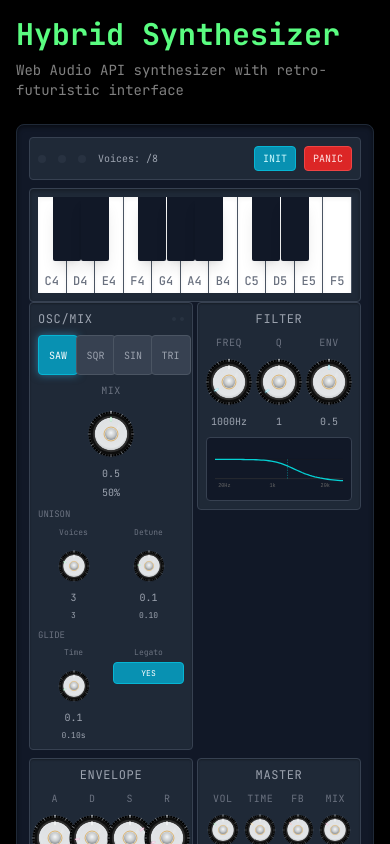
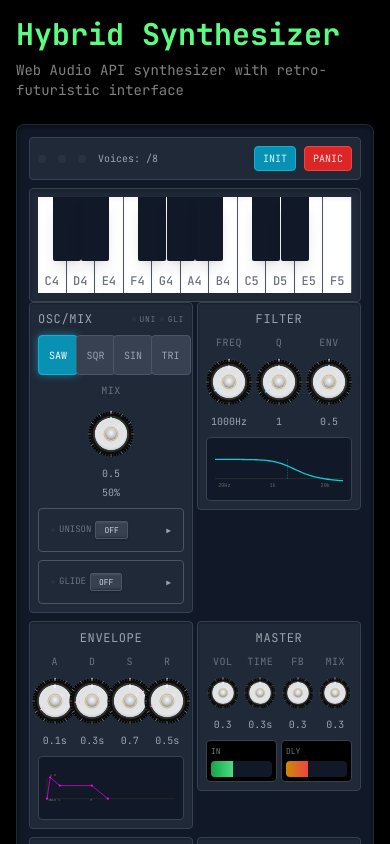
Before and after one commit to james-ralph8555/nextjs-portfoliosite, a Next.js app: page /synth in a window 390 px wide. Shown: the top 844 px of the page. Built offline with nearby package versions, Linux system fonts and the light colour scheme; a web font is replaced by a local one.

Commit message:
added synth knobs

```diff
--- a/src/components/synth/components/OscillatorSection.tsx
+++ b/src/components/synth/components/OscillatorSection.tsx
@@ -1,6 +1,6 @@
 'use client'
 
-import React from 'react'
+import React, { useState, useEffect } from 'react'
 import { Knob } from './Knob'
 import { LED } from './LED'
 
@@ -40,18 +40,56 @@ export function OscillatorSection({
   onUnisonChange,
   onGlideChange
 }: OscillatorSectionProps) {
+  const [isMobile, setIsMobile] = useState(false)
+  const [mobileUnisonExpanded, setMobileUnisonExpanded] = useState(false)
+  const [mobileGlideExpanded, setMobileGlideExpanded] = useState(false)
+
+  useEffect(() => {
+    const checkMobile = () => {
+      setIsMobile(window.innerWidth < 768)
+    }
+
+    checkMobile()
+    window.addEventListener('resize', checkMobile)
+    return () => window.removeEventListener('resize', checkMobile)
+  }, [])
+
+  const toggleUnison = () => {
+    onUnisonChange({ enabled: !unison.enabled })
+  }
+
+  const toggleGlide = () => {
+    onGlideChange({ enabled: !glide.enabled })
+  }
+
+  const toggleMobileUnison = () => {
+    setMobileUnisonExpanded(!mobileUnisonExpanded)
+  }
+
+  const toggleMobileGlide = () => {
+    setMobileGlideExpanded(!mobileGlideExpanded)
+  }
+
   return (
     <div className="synth-section">
       <div className="synth-section-title flex items-center justify-between">
         <span>OSC/MIX</span>
         <div className="flex gap-1">
+          <div className="flex items-center gap-1">
             <LED active={unison.enabled} color="amber" size="xxs" />
+            <span className="text-[8px] font-mono text-gray-500">UNI</span>
+          </div>
+          <div className="flex items-center gap-1">
             <LED active={glide.enabled} color="green" size="xxs" />
+            <span className="text-[8px] font-mono text-gray-500">GLI</span>
+          </div>
         </div>
       </div>
 
+      {/* Base Controls (Always Visible) */}
+      <div className="space-y-2">
         {/* Waveform Selection */}
-      <div className="grid grid-cols-4 gap-1 mb-2">
+        <div className="grid grid-cols-4 gap-1">
           {WAVEFORMS.map(({ value, label }) => (
             <button
               key={value}
@@ -67,7 +105,7 @@ export function OscillatorSection({
         </div>
 
         {/* Mix Knob */}
-      <div className="synth-knob-compact mb-2">
+        <div className="synth-knob-compact">
           <div className="synth-knob-label">Mix</div>
           <Knob
             value={mix}
@@ -79,11 +117,26 @@ export function OscillatorSection({
           />
           <div className="synth-knob-value">{(mix * 100).toFixed(0)}%</div>
         </div>
+      </div>
 
+      {/* Desktop Layout - Integrated Controls (Always Visible) */}
+      {!isMobile && (
+        <div className="mt-3 space-y-2">
           {/* Unison Section */}
-      <div className="space-y-1 mb-2">
-        <div className="flex items-center justify-between">
+          <div className="synth-subsection-desktop">
+            <div className="flex items-center justify-between mb-1">
+              <div className="flex items-center gap-1">
+                <LED active={unison.enabled} color="amber" size="xxs" />
                 <span className="text-[9px] font-mono text-gray-500">UNISON</span>
+                <button
+                  onClick={toggleUnison}
+                  className={`synth-skeu-button text-[8px] ml-1 ${
+                    unison.enabled ? 'bg-amber-600 text-white border-amber-500' : 'bg-gray-700 text-gray-300 border-gray-600'
+                  }`}
+                >
+                  {unison.enabled ? 'ON' : 'OFF'}
+                </button>
+              </div>
             </div>
 
             <div className="grid grid-cols-2 gap-1">
@@ -115,9 +168,20 @@ export function OscillatorSection({
           </div>
 
           {/* Glide Section */}
-      <div className="space-y-1">
-        <div className="flex items-center justify-between">
+          <div className="synth-subsection-desktop">
+            <div className="flex items-center justify-between mb-1">
+              <div className="flex items-center gap-1">
+                <LED active={glide.enabled} color="green" size="xxs" />
                 <span className="text-[9px] font-mono text-gray-500">GLIDE</span>
+                <button
+                  onClick={toggleGlide}
+                  className={`synth-skeu-button text-[8px] ml-1 ${
+                    glide.enabled ? 'bg-green-600 text-white border-green-500' : 'bg-gray-700 text-gray-300 border-gray-600'
+                  }`}
+                >
+                  {glide.enabled ? 'ON' : 'OFF'}
+                </button>
+              </div>
             </div>
 
             <div className="grid grid-cols-2 gap-1">
@@ -147,5 +211,127 @@ export function OscillatorSection({
             </div>
           </div>
         </div>
+      )}
+
+      {/* Mobile Layout - Expandable Sections */}
+      {isMobile && (
+        <div className="mt-2 space-y-2">
+          {/* Unison Section - Mobile */}
+          <div className="synth-subsection-mobile">
+            <button
+              onClick={toggleMobileUnison}
+              className="flex items-center justify-between w-full hover:bg-gray-700 transition-colors p-1 rounded"
+            >
+              <div className="flex items-center gap-1">
+                <LED active={unison.enabled} color="amber" size="xxs" />
+                <span className="text-[9px] font-mono text-gray-500">UNISON</span>
+                <button
+                  onClick={(e) => {
+                    e.stopPropagation()
+                    toggleUnison()
+                  }}
+                  className={`synth-skeu-button text-[8px] ${
+                    unison.enabled ? 'bg-amber-600 text-white border-amber-500' : 'bg-gray-700 text-gray-300 border-gray-600'
+                  }`}
+                >
+                  {unison.enabled ? 'ON' : 'OFF'}
+                </button>
+              </div>
+              <span className="text-[8px] font-mono text-gray-400">
+                {mobileUnisonExpanded ? '▼' : '▶'}
+              </span>
+            </button>
+
+            {mobileUnisonExpanded && (
+              <div className="mt-2 space-y-1">
+                <div className="grid grid-cols-2 gap-1">
+                  <div className="synth-knob-compact">
+                    <div className="text-[8px] font-mono text-gray-500">Voices</div>
+                    <Knob
+                      value={unison.voices}
+                      min={2}
+                      max={6}
+                      step={1}
+                      onChange={(v) => onUnisonChange({ voices: Math.round(v) })}
+                      size="xs"
+                    />
+                    <div className="text-[8px] font-mono text-gray-400">{unison.voices}</div>
+                  </div>
+                  <div className="synth-knob-compact">
+                    <div className="text-[8px] font-mono text-gray-500">Detune</div>
+                    <Knob
+                      value={unison.detune}
+                      min={0.01}
+                      max={0.5}
+                      step={0.01}
+                      onChange={(v) => onUnisonChange({ detune: v })}
+                      size="xs"
+                    />
+                    <div className="text-[8px] font-mono text-gray-400">{unison.detune.toFixed(2)}</div>
+                  </div>
+                </div>
+              </div>
+            )}
+          </div>
+
+          {/* Glide Section - Mobile */}
+          <div className="synth-subsection-mobile">
+            <button
+              onClick={toggleMobileGlide}
+              className="flex items-center justify-between w-full hover:bg-gray-700 transition-colors p-1 rounded"
+            >
+              <div className="flex items-center gap-1">
+                <LED active={glide.enabled} color="green" size="xxs" />
+                <span className="text-[9px] font-mono text-gray-500">GLIDE</span>
+                <button
+                  onClick={(e) => {
+                    e.stopPropagation()
+                    toggleGlide()
+                  }}
+                  className={`synth-skeu-button text-[8px] ${
+                    glide.enabled ? 'bg-green-600 text-white border-green-500' : 'bg-gray-700 text-gray-300 border-gray-600'
+                  }`}
+                >
+                  {glide.enabled ? 'ON' : 'OFF'}
+                </button>
+              </div>
+              <span className="text-[8px] font-mono text-gray-400">
+                {mobileGlideExpanded ? '▼' : '▶'}
+              </span>
+            </button>
+
+            {mobileGlideExpanded && (
+              <div className="mt-2 space-y-1">
+                <div className="grid grid-cols-2 gap-1">
+                  <div className="synth-knob-compact">
+                    <div className="text-[8px] font-mono text-gray-500">Time</div>
+                    <Knob
+                      value={glide.time}
+                      min={0.01}
+                      max={1}
+                      step={0.01}
+                      onChange={(v) => onGlideChange({ time: v })}
+                      size="xs"
+                    />
+                    <div className="text-[8px] font-mono text-gray-400">{glide.time.toFixed(2)}s</div>
+                  </div>
+                  <div className="synth-knob-compact">
+                    <div className="text-[8px] font-mono text-gray-500">Legato</div>
+                    <button
+                      className={`synth-button-small text-[8px] w-full ${
+                        glide.legato ? 'bg-cyan-600 text-white border-cyan-500' : ''
+                      }`}
+                      onClick={() => onGlideChange({ legato: !glide.legato })}
+                    >
+                      {glide.legato ? 'YES' : 'NO'}
+                    </button>
+                  </div>
+                </div>
+              </div>
+            )}
+          </div>
+        </div>
+      )}
+    </div>
   )
 }
--- a/src/styles/04-components.css
+++ b/src/styles/04-components.css
@@ -251,6 +251,39 @@
     box-shadow: inset 0 1px 2px rgba(0, 0, 0, 0.3);
   }
 
+  /* Desktop subsections - integrated layout */
+  .synth-subsection-desktop {
+    @apply bg-gray-800 border border-gray-600 rounded p-2;
+    transition: all 0.2s ease;
+  }
+
+  .synth-subsection-desktop:hover {
+    @apply bg-gray-700 border-gray-500;
+  }
+
+  /* Mobile subsections - only shown when enabled */
+  .synth-subsection-mobile {
+    @apply bg-gray-800 border border-gray-600 rounded p-2;
+    transition: all 0.2s ease;
+  }
+
+  .synth-subsection-mobile:hover {
+    @apply bg-gray-700 border-gray-500;
+  }
+
+  /* Responsive adjustments */
+  @media (max-width: 767px) {
+    .synth-subsection-desktop {
+      @apply hidden;
+    }
+  }
+
+  @media (min-width: 768px) {
+    .synth-subsection-mobile {
+      @apply hidden;
+    }
+  }
+
   .synth-section-title {
     @apply text-xs font-mono text-gray-400 uppercase tracking-wider mb-2 text-center;
   }
@@ -282,6 +315,45 @@
     @apply px-2 py-1 text-[10px] font-mono border border-gray-600 rounded;
     @apply bg-gray-700 text-gray-400 hover:bg-gray-600 hover:text-white;
     @apply transition-all duration-150;
+  }
+
+  /* Skeumorphic button styling for hardware-like appearance */
+  .synth-skeu-button {
+    @apply px-2 py-0.5 text-[8px] font-mono border rounded-sm;
+    @apply transition-all duration-150 active:scale-95;
+    box-shadow:
+      inset 0 1px 2px rgba(255, 255, 255, 0.1),
+      inset 0 -1px 2px rgba(0, 0, 0, 0.3),
+      0 1px 2px rgba(0, 0, 0, 0.2);
+  }
+
+  .synth-skeu-button:hover {
+    box-shadow:
+      inset 0 1px 2px rgba(255, 255, 255, 0.2),
+      inset 0 -1px 2px rgba(0, 0, 0, 0.2),
+      0 2px 4px rgba(0, 0, 0, 0.3);
+  }
+
+  .synth-skeu-button:active {
+    box-shadow:
+      inset 0 1px 1px rgba(0, 0, 0, 0.3),
+      inset 0 -1px 1px rgba(255, 255, 255, 0.1),
+      0 1px 1px rgba(0, 0, 0, 0.1);
+  }
+
+  /* Active states with color-specific shadows */
+  .synth-skeu-button.bg-amber-600 {
+    box-shadow:
+      inset 0 1px 2px rgba(255, 255, 255, 0.2),
+      inset 0 -1px 2px rgba(0, 0, 0, 0.2),
+      0 2px 4px rgba(245, 158, 11, 0.4);
+  }
+
+  .synth-skeu-button.bg-green-600 {
+    box-shadow:
+      inset 0 1px 2px rgba(255, 255, 255, 0.2),
+      inset 0 -1px 2px rgba(0, 0, 0, 0.2),
+      0 2px 4px rgba(34, 197, 94, 0.4);
   }
 
   .synth-status-bar {
```
Lines whose indentation alone changed are shown as unchanged.
